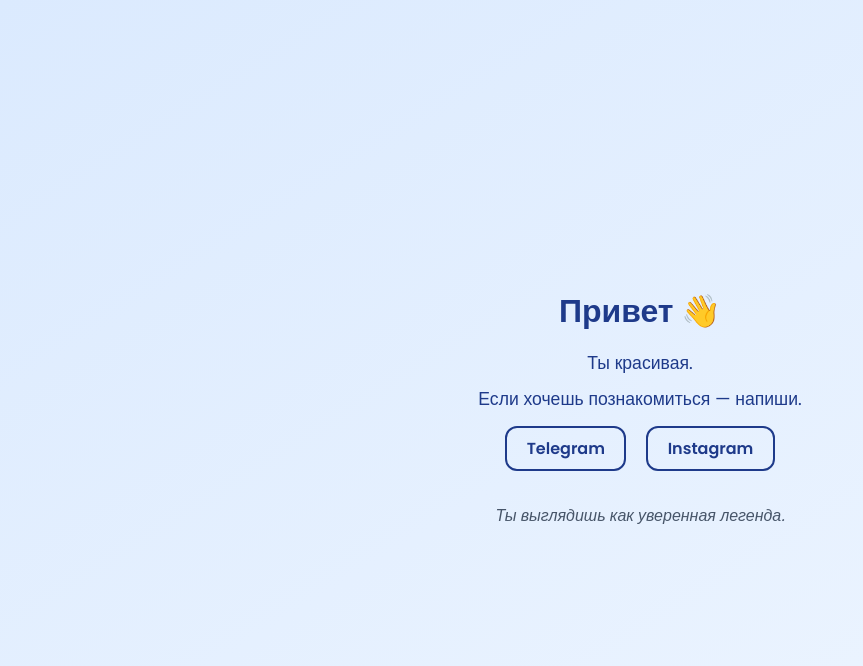
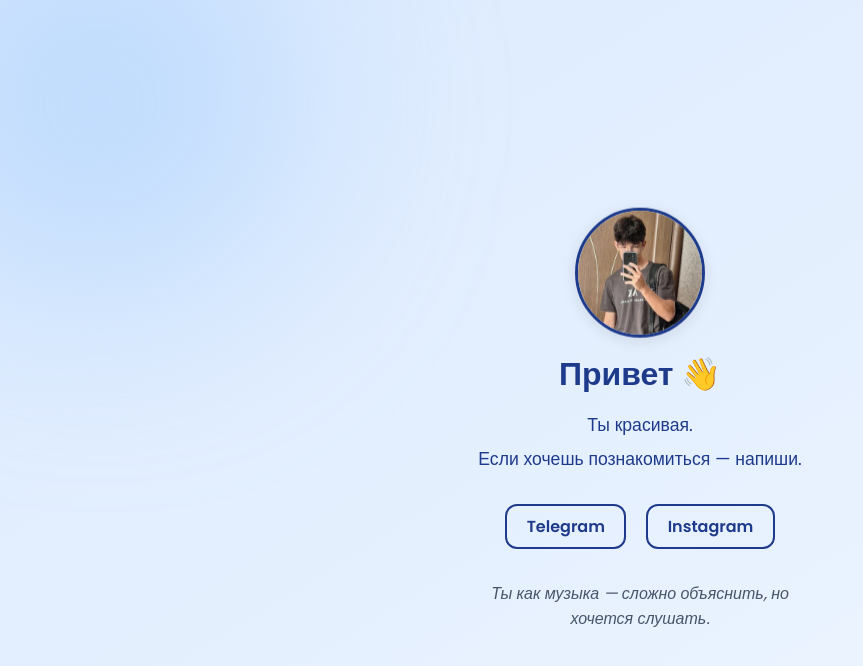
Before and after one commit to yrtzz/vizitochka, a plain HTML site: page index.html in a window 1280 px wide. Shown: the whole page, without its empty margins (0-863 px from the left). Drawn offline with Linux system fonts and the light colour scheme.

Commit message:
Update index.html

```diff
--- a/index.html
+++ b/index.html
@@ -2,13 +2,14 @@
 <html lang="ru">
 <head>
   <meta charset="UTF-8">
-  <title>Привет</title>
+  <title>Визитка</title>
   <meta name="viewport" content="width=device-width, initial-scale=1.0">
   <link href="https://fonts.googleapis.com/css2?family=Poppins:wght@400;600&display=swap" rel="stylesheet">
   <style>
     :root {
       --main-color: #1e3a8a;
-      --bg-gradient: linear-gradient(to bottom right, #dbeafe, #eff6ff);
+      --bg1: #dbeafe;
+      --bg2: #eff6ff;
     }
 
     * {
@@ -19,7 +20,7 @@
       margin: 0;
       padding: 0;
       font-family: 'Poppins', sans-serif;
-      background: var(--bg-gradient);
+      background: linear-gradient(to bottom right, var(--bg1), var(--bg2));
       color: var(--main-color);
       display: flex;
       flex-direction: column;
@@ -27,17 +28,32 @@
       justify-content: center;
       min-height: 100vh;
       text-align: center;
-      animation: fadeIn 1s ease-in;
+      overflow-x: hidden;
+    }
+
+    .avatar {
+      margin-top: 30px;
+      width: 130px;
+      height: 130px;
+      border-radius: 50%;
+      border: 3px solid var(--main-color);
+      object-fit: cover;
+      box-shadow: 0 4px 16px rgba(0,0,0,0.1);
+      animation: float 3s ease-in-out infinite;
     }
 
     h1 {
       font-size: 2em;
-      margin-bottom: 0.3em;
+      margin: 20px 0 10px;
     }
 
     p {
       font-size: 1.1em;
-      margin: 0.3em;
+      margin: 4px 0;
+    }
+
+    .links {
+      margin-top: 20px;
     }
 
     .links a {
@@ -49,7 +65,7 @@
       color: var(--main-color);
       text-decoration: none;
       font-weight: 600;
-      transition: 0.25s ease;
+      transition: all 0.25s ease;
     }
 
     .links a:hover {
@@ -65,13 +81,36 @@
       min-height: 2em;
     }
 
-    @keyframes fadeIn {
-      from { opacity: 0; transform: translateY(10px); }
-      to { opacity: 1; transform: translateY(0); }
+    .decor {
+      position: absolute;
+      z-index: -1;
+      width: 400px;
+      height: 400px;
+      background: rgba(147, 197, 253, 0.4);
+      filter: blur(100px);
+      border-radius: 50%;
+      top: -100px;
+      left: -100px;
+      animation: float 6s ease-in-out infinite;
+    }
+
+    @keyframes float {
+      0%, 100% { transform: translateY(0); }
+      50% { transform: translateY(10px); }
+    }
+
+    @media (max-width: 500px) {
+      .avatar {
+        width: 100px;
+        height: 100px;
+      }
     }
   </style>
 </head>
 <body>
+  <div class="decor"></div>
+
+  <img class="avatar" src="icon.jpg" alt="Аватар">
   <h1>Привет 👋</h1>
   <p>Ты красивая.</p>
   <p>Если хочешь познакомиться — напиши.</p>
@@ -85,11 +124,26 @@
 
   <script>
     const compliments = [
-      "С тобой явно интересно, даже если мы ещё не знакомы.",
-      "Ты ярче, чем весь мой CSS.",
-      "Ты точно не случайно это увидела :)",
-      "Твоя энергия чувствуется даже через экран.",
-      "Ты выглядишь как уверенная легенда."
+      "Ты реально выделяешься.",
+      "С тобой, наверное, очень уютно.",
+      "Ты выглядишь как человек, с которым хочется говорить.",
+      "Кажется, ты тот, кто делает день лучше.",
+      "Ты красивее, чем любой фильтр.",
+      "Твоя энергия ощущается даже отсюда.",
+      "Тебя хочется слушать. Даже молча.",
+      "Ты как багет из духовки — свежая и тёплая.",
+      "У тебя своя атмосфера. И она топ.",
+      "Ты ярче, чем мой CSS.",
+      "Ты не случайно это увидела.",
+      "У тебя особый вайб. Это видно сразу.",
+      "Ты выглядишь, будто несёшь что-то светлое.",
+      "Ты стильная и не знаешь об этом. Или знаешь.",
+      "Ты бы понравилась даже мне в плохом настроении.",
+      "Скорее всего, ты не только красивая, но и умная.",
+      "Тебе идёт быть собой.",
+      "Твои вибрации мощные. Приятные.",
+      "Ты как музыка — сложно объяснить, но хочется слушать.",
+      "Ты — повод кому-то улыбнуться. Возможно, мне."
     ];
 
     const target = document.getElementById("comp");
@@ -100,7 +154,7 @@
       if (i < text.length) {
         target.textContent += text.charAt(i);
         i++;
-        setTimeout(typer, 30);
+        setTimeout(typer, 25);
       }
     };
     typer();
```
